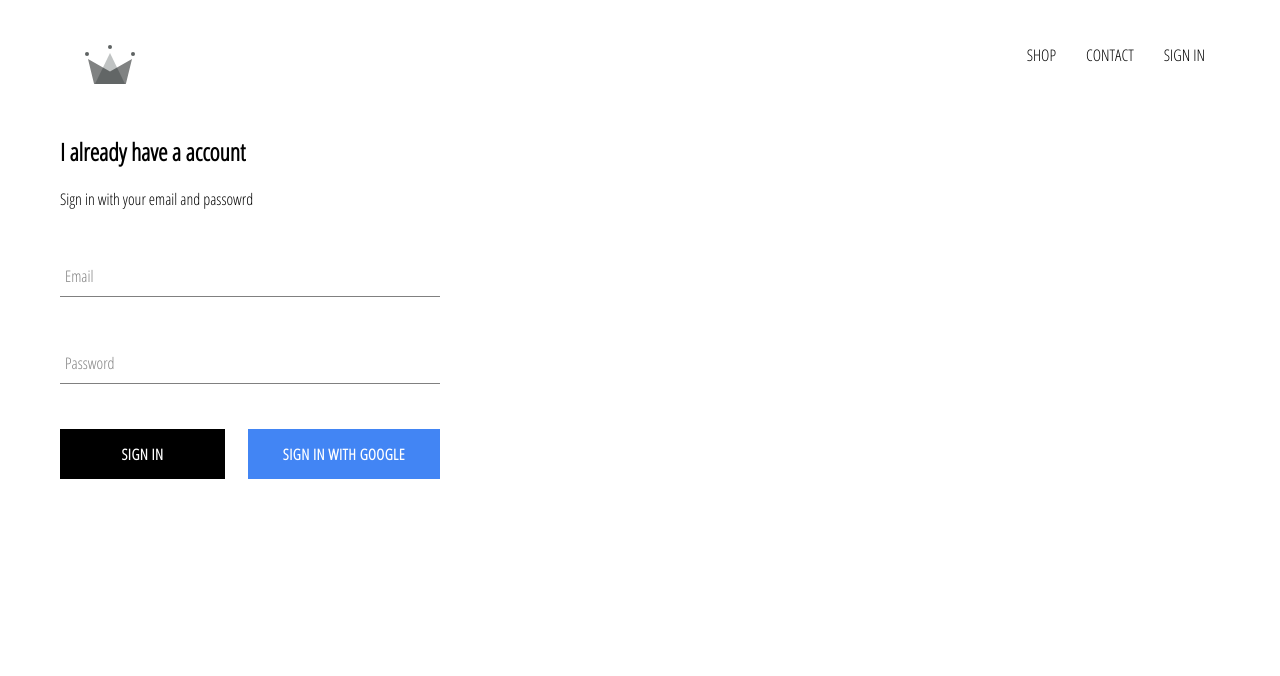
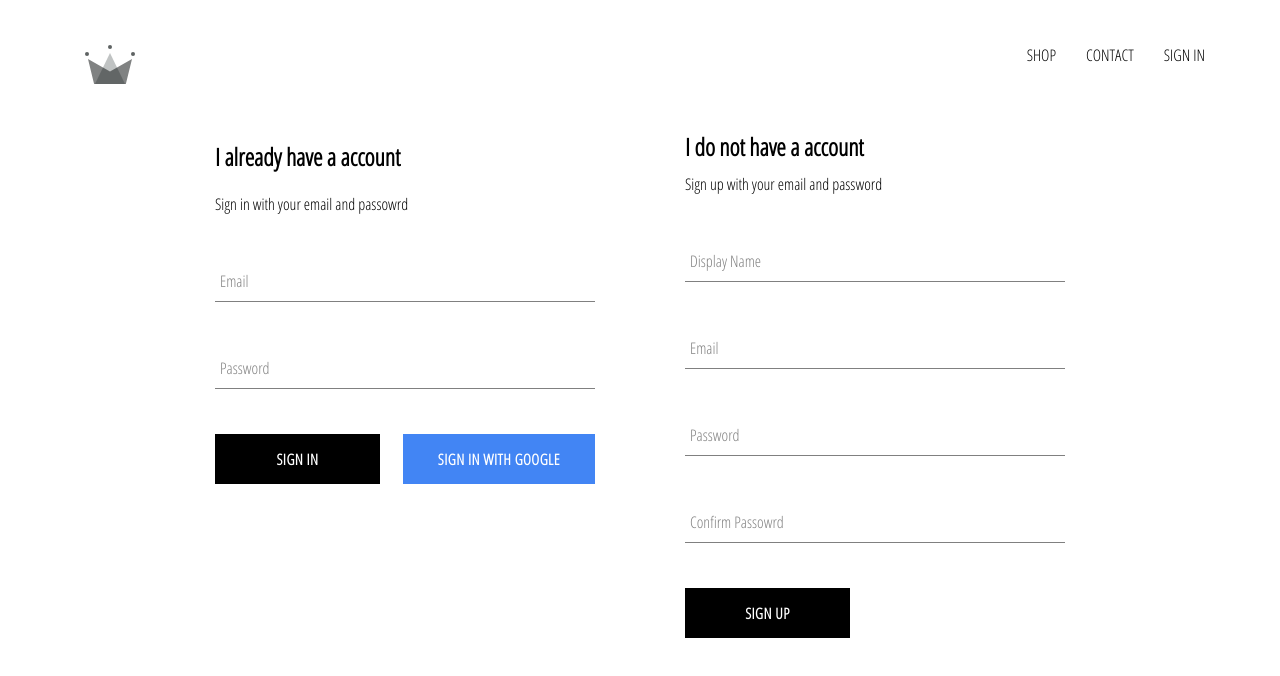
Before and after one commit to prashanthsm8/crwn-clothing, a React (Create React App) app: page /signin in a window 1280 px wide. Shown: the top 676 px of the page. Built offline with nearby package versions, Linux system fonts and the light colour scheme; no server answers.

Commit message:
sigin in n up

```diff
--- a/src/App.js
+++ b/src/App.js
@@ -5,7 +5,7 @@
 import Shoppage from '././Pages/shoppage/shoppage.component.jsx';
 import SignInAndSignUp from '././Pages/sign-in-and-sign-up/sign-in-and-sign-up.component';
 import Header from './Components/header/header.component.jsx';
-import { auth } from './firebase/firebase.utils.js'
+import { auth, createUserProfileDocument } from './firebase/firebase.utils.js'
 
 class App extends React.Component
 {
@@ -20,10 +20,27 @@
 
   componentDidMount()
   {
-    this.unsubscribeFromAuth = auth.onAuthStateChanged(user => {
-       this.setState({currentUser : user});
-       console.log(user);
-    })
+    this.unsubscribeFromAuth = auth.onAuthStateChanged(async userAuth => {
+      if(userAuth)
+      {
+        const userRef = await createUserProfileDocument(userAuth);
+        userRef.onSnapshot(snapShot => {
+          this.setState({
+            currentUser : {id : snapShot.id,
+            ...snapShot.data()}
+          },()=>{console.log(this.state)})
+        }
+        )
+
+      }
+      else
+      {
+        this.setState({
+          currentUser : null
+        })
+      }
+
+    });
   }
 
   componentWillUnmount()
--- a/src/Components/header/header.component.jsx
+++ b/src/Components/header/header.component.jsx
@@ -13,6 +13,7 @@
         <div className='options'>
             <Link className='option' to='/shop'>SHOP</Link>
             <Link className='option' to='/shop'>CONTACT</Link>
+            {console.log(currentUser)}
             {currentUser ?
                 (<div className='option' onClick={()=> auth.signOut()}>SIGN OUT</div> )
                 :
--- /dev/null
+++ b/src/Components/sign-up/sign-up.component.jsx
@@ -0,0 +1,102 @@
+import React from 'react'
+
+import FormInput from '../form-input/form-input'
+import CustomButton from '../custom-button/cutom-button.component'
+
+import {auth, createUserProfileDocument } from '../../firebase/firebase.utils.js'
+
+import './sign-up.styles.scss'
+
+class SignUp extends React.Component
+{
+    constructor()
+    {
+        super();
+        this.state = {
+            displayName : '',
+            email : '',
+            password : '',
+            confirmPassword : ''
+        }
+    }
+
+handleSubmit = async event => {
+    event.preventDefault();
+
+    const {displayName, email, password, confirmPassword} = this.state;
+
+    if(password !== confirmPassword)
+    {
+        alert('paswwords do not match');
+        return;
+    }
+
+    try{
+        const { user } = await auth.createUserWithEmailAndPassword(email,password)
+        await createUserProfileDocument(user,{ displayName})
+        this.state = {
+            displayName : '',
+            email : '',
+            password : '',
+            confirmPassword : ''
+        }
+
+    }catch(error){
+        console.log(error);
+    }
+
+}
+
+handleChange = event => {
+    const {name, value } = event.target;
+    this.setState({[name] : value});
+}
+
+    render(){
+        const {displayName, email, password, confirmPassword} = this.state;
+        return(
+            <div className='sign-up'>
+                <h2 className='title'>I do not have a account</h2>
+                <span>Sign up with your email and password</span>
+                <form className='sign-up-form' onSubmit={this.handleSubmit}>
+                    <FormInput
+                        type ='text'
+                        name ='displayName'
+                        value={displayName}
+                        onChange={this.handleChange}
+                        label='Display Name'
+                        required
+                    />
+                    <FormInput
+                        type ='email'
+                        name ='email'
+                        value={email}
+                        onChange={this.handleChange}
+                        label='Email'
+                        required
+                    />
+                    <FormInput
+                        type ='password'
+                        name ='password'
+                        value={password}
+                        onChange={this.handleChange}
+                        label='Password'
+                        required
+                    />
+                    <FormInput
+                        type ='password'
+                        name ='confirmPassword'
+                        value={confirmPassword}
+                        onChange={this.handleChange}
+                        label='Confirm Passowrd'
+                        required
+                    />
+                    <CustomButton type='submit'> Sign Up</CustomButton>
+                </form>
+
+            </div>
+        )
+    }
+}
+
+export default SignUp;
--- /dev/null
+++ b/src/Components/sign-up/sign-up.styles.scss
@@ -0,0 +1,9 @@
+.sign-up {
+    display: flex;
+    flex-direction: column;
+    width: 380px;
+
+    .title {
+      margin: 10px 0;
+    }
+  }
--- a/src/Pages/sign-in-and-sign-up/sign-in-and-sign-up.component.jsx
+++ b/src/Pages/sign-in-and-sign-up/sign-in-and-sign-up.component.jsx
@@ -1,9 +1,13 @@
 import React from 'react';
 import SignIn from '../../Components/sign-in/sign-in.component'
+import SignUp from '../../Components/sign-up/sign-up.component'
+
+import './sign-in-and-sign-up.styles.scss'
 
 const SignInAndSignUp =()=>(
-    <div>
+    <div className='sign-in-and-sign-up'>
         <SignIn/>
+        <SignUp/>
     </div>
 );
 
--- a/src/Pages/sign-in-and-sign-up/sign-in-and-sign-up.styles.scss
+++ b/src/Pages/sign-in-and-sign-up/sign-in-and-sign-up.styles.scss
@@ -0,0 +1,6 @@
+.sign-in-and-sign-up {
+    width: 850px;
+    display: flex;
+    justify-content: space-between;
+    margin: 30px auto;
+  }
--- a/src/firebase/firebase.utils.js
+++ b/src/firebase/firebase.utils.js
@@ -1,6 +1,7 @@
 import firebase from 'firebase/app';
 import 'firebase/firestore';
 import 'firebase/auth';
+import { useRouteMatch } from 'react-router-dom';
 
 
 const config ={
@@ -23,4 +24,33 @@
 provider.setCustomParameters({prompt:'select_account'});
 export const signInWithGoogle = () => auth.signInWithPopup(provider);
 
+export const createUserProfileDocument = async (userAuth, additionalData)=>{
+    if(!userAuth) return;
+    const userRef = firestore.doc(`users/${userAuth.uid}`);
+    const snapShot = await userRef.get();
+
+
+    if(!snapShot.exists)
+    {
+        console.log(snapShot);
+
+        const {displayName, email} = userAuth;
+        const createdAt = new Date();
+        try{
+            await userRef.set({
+                displayName,
+                email,
+                createdAt,
+                ...additionalData}
+            )
+        }
+        catch(error)
+        {
+            console.log('error creating user', error.message)
+        }
+    }
+
+    return userRef;
+}
+
 export default firebase;
```
